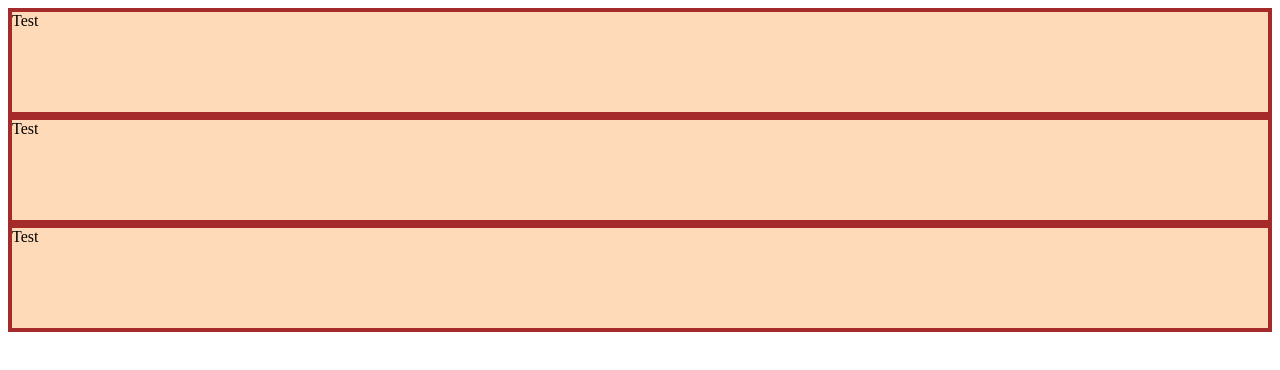
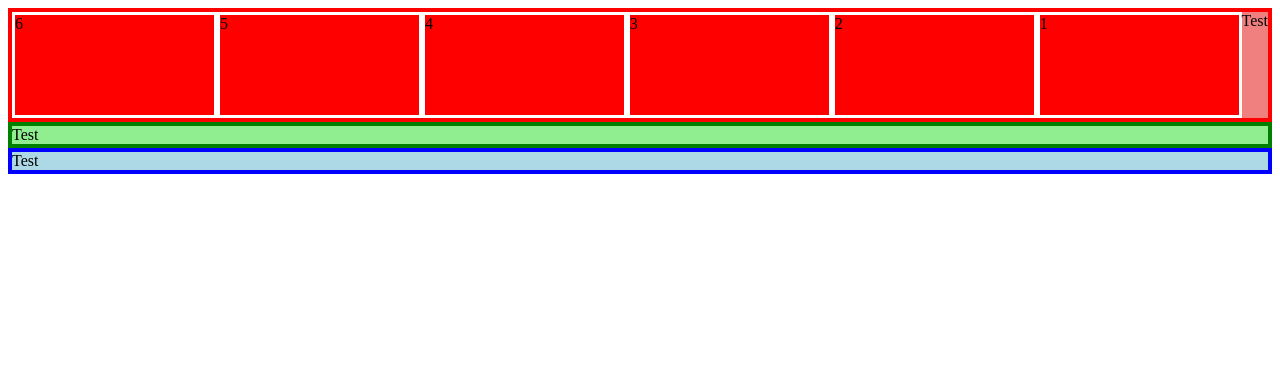
Before and after one commit to Arnoshake/FlexPractice, a plain HTML site: page index.html in a window 1280 px wide. Drawn offline with Linux system fonts and the light colour scheme.

Commit message:
feat: flex-direction and nested flex-boxes

```diff
--- a/index.html
+++ b/index.html
@@ -8,7 +8,14 @@
 </head>
 <body>
     <div class="flex-container">
-    <div class="one">Test</div>
+    <div class=" flex-container-nested one">Test
+        <div class = "nested">1</div>
+        <div class = "nested">2</div>
+        <div class = "nested">3</div>
+        <div class = "nested">4</div>
+        <div class = "nested">5</div>
+        <div class = "nested">6</div>
+    </div>
     <div class="two">Test</div>
     <div class="three">Test</div>
 
--- a/styles.css
+++ b/styles.css
@@ -1,6 +1,14 @@
-/* .flex-container {
+.flex-container {
   display: flex;
-} */
+  flex-direction: column;
+
+}
+.flex-container-nested {
+  display: flex;
+  flex-direction: row-reverse;
+  overflow: scroll;
+  flex: 1;
+}
 
 /* this selector selects all divs inside of .flex-container */
 .flex-container div {
@@ -9,3 +17,31 @@
   height: 100px;
   /* flex: 1; */
 }
+.flex-container div.one{
+    background-color: lightcoral;
+    border: 4px solid red;
+    height: 100px;
+    flex: 1;
+}
+.flex-container div.two{
+    background-color: lightgreen;
+    border: 4px solid green;
+    height: 100px;
+    flex: 1;
+
+}
+.flex-container div.three{
+    background-color: lightblue;
+    border: 4px solid blue;
+    height: 100px;
+    flex: 1;
+
+}
+div.one .nested{
+
+    background-color: red;
+    border: solid white;
+    height: 100px;
+    flex: 5 5 0
+
+}
```
